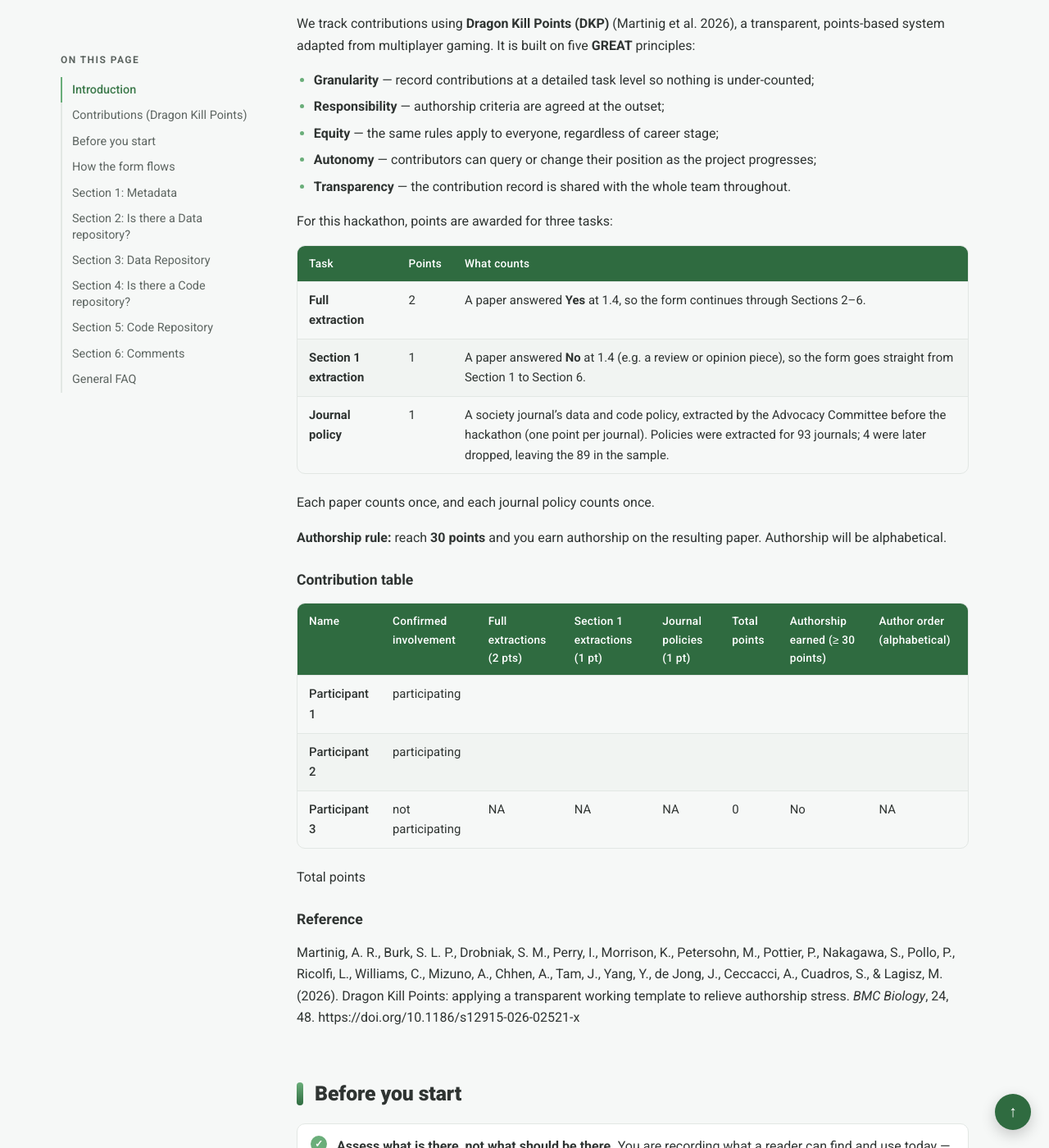
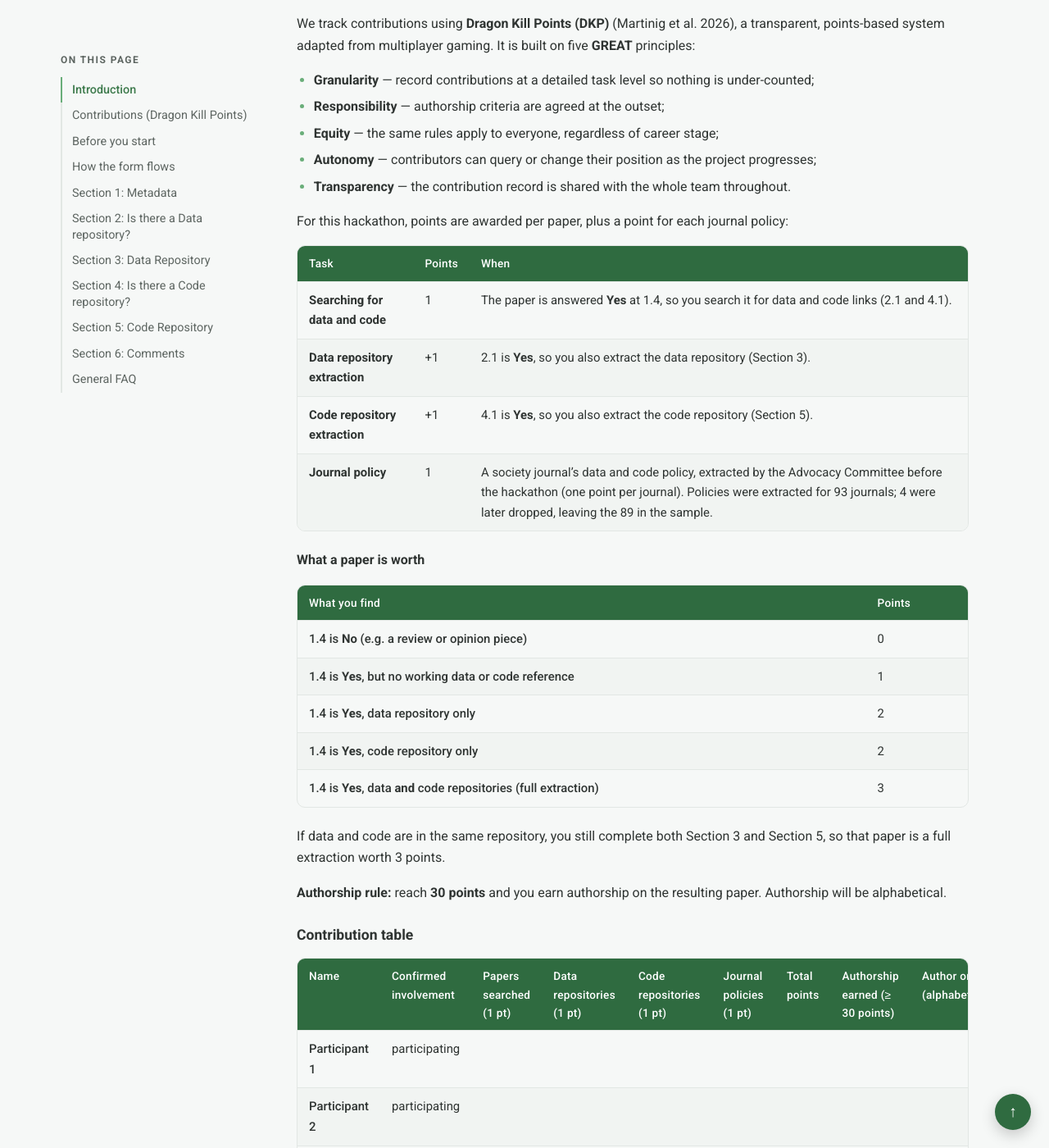
Before and after one commit to EIvimeyCook/Data-Code_Society, a Jekyll site: the page built from FAQ.md, in a window 1280 px wide and 1400 px high, scrolled down 1078 px. Shown: the whole window at 82% size. Built offline with Jekyll 4.4.1, drawn with Linux system fonts in a browser that asks for light colours; our own code applies the rules of GitHub Pages for plain Markdown files; some of the changed text lies outside the part shown.

Commit message:
Update FAQ.md

```diff
--- a/FAQ.md
+++ b/FAQ.md
@@ -26,27 +26,38 @@ We track contributions using **Dragon Kill Points (DKP)** (Martinig et al. 2026)
 - **Autonomy** — contributors can query or change their position as the project progresses;
 - **Transparency** — the contribution record is shared with the whole team throughout.
 
-For this hackathon, points are awarded for three tasks:
+For this hackathon, points are awarded per paper, plus a point for each journal policy:
 
-| Task | Points | What counts |
+| Task | Points | When |
 |---|---|---|
-| **Full extraction** | 2 | A paper answered **Yes** at 1.4, so the form continues through Sections 2–6. |
-| **Section 1 extraction** | 1 | A paper answered **No** at 1.4 (e.g. a review or opinion piece), so the form goes straight from Section 1 to Section 6. |
+| **Searching for data and code** | 1 | The paper is answered **Yes** at 1.4, so you search it for data and code links (2.1 and 4.1). |
+| **Data repository extraction** | +1 | 2.1 is **Yes**, so you also extract the data repository (Section 3). |
+| **Code repository extraction** | +1 | 4.1 is **Yes**, so you also extract the code repository (Section 5). |
 | **Journal policy** | 1 | A society journal's data and code policy, extracted by the Advocacy Committee before the hackathon (one point per journal). Policies were extracted for 93 journals; 4 were later dropped, leaving the 89 in the sample. |
 
-Each paper counts once, and each journal policy counts once.
+**What a paper is worth**
+
+| What you find | Points |
+|---|---|
+| 1.4 is **No** (e.g. a review or opinion piece) | 0 |
+| 1.4 is **Yes**, but no working data or code reference | 1 |
+| 1.4 is **Yes**, data repository only | 2 |
+| 1.4 is **Yes**, code repository only | 2 |
+| 1.4 is **Yes**, data **and** code repositories (full extraction) | 3 |
+
+If data and code are in the same repository, you still complete both Section 3 and Section 5, so that paper is a full extraction worth 3 points.
 
 **Authorship rule:** reach **30 points** and you earn authorship on the resulting paper. Authorship will be alphabetical.
 
 ### Contribution table
 
-| Name | Confirmed involvement | Full extractions (2 pts) | Section 1 extractions (1 pt) | Journal policies (1 pt) | Total points | Authorship earned (≥ 30 points) | Author order (alphabetical) |
-|---|---|---|---|---|---|---|---|
-| Participant 1 | participating | | | | | | |
-| Participant 2 | participating | | | | | | |
-| Participant 3 | not participating | NA | NA | NA | 0 | No | NA |
+| Name | Confirmed involvement | Papers searched (1 pt) | Data repositories (1 pt) | Code repositories (1 pt) | Journal policies (1 pt) | Total points | Authorship earned (≥ 30 points) | Author order (alphabetical) |
+|---|---|---|---|---|---|---|---|---|
+| Participant 1 | participating | | | | | | | |
+| Participant 2 | participating | | | | | | | |
+| Participant 3 | not participating | NA | NA | NA | NA | 0 | No | NA |
 
-Total points
+Total points = papers searched + data repositories + code repositories + journal policies.
 
 ### Reference
 
```
